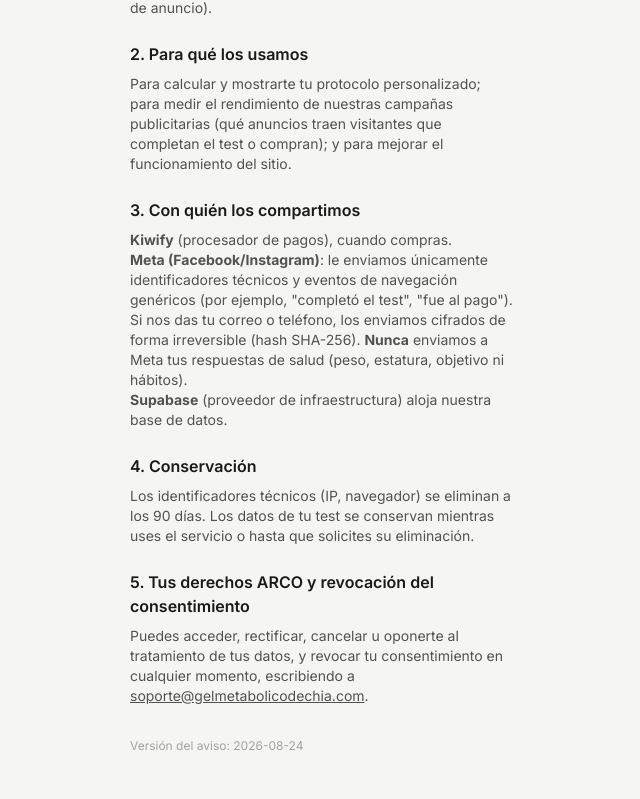
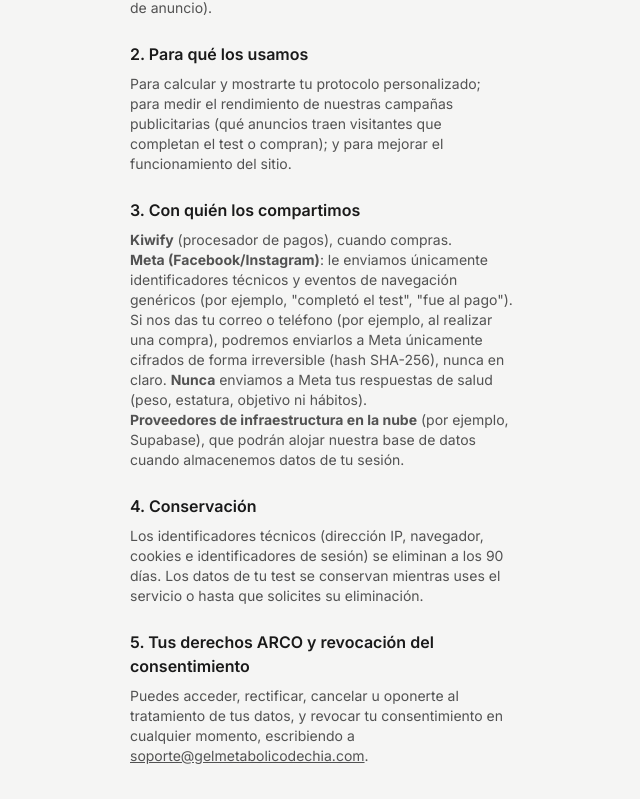
Before and after one commit to qortexia/Gel_Metabolico_de_Chia, a Next.js app: page /privacy in a window 1280 px wide. Shown: the part 502-1301 px from the top of the page, without its empty margins (318-958 px from the left). Built offline with nearby package versions, Linux system fonts and the light colour scheme; no server answers.

Commit message:
docs(privacy): phrase Meta hashing and cloud hosting as conditional

```diff
--- a/src/app/privacy/page.tsx
+++ b/src/app/privacy/page.tsx
@@ -51,17 +51,20 @@ export default function PrivacyPage() {
           <br />
           <strong>Meta (Facebook/Instagram)</strong>: le enviamos únicamente identificadores técnicos
           y eventos de navegación genéricos (por ejemplo, &quot;completó el test&quot;, &quot;fue al
-          pago&quot;). Si nos das tu correo o teléfono, los enviamos cifrados de forma irreversible
-          (hash SHA-256). <strong>Nunca</strong> enviamos a Meta tus respuestas de salud (peso,
+          pago&quot;). Si nos das tu correo o teléfono (por ejemplo, al realizar una compra), podremos
+          enviarlos a Meta únicamente cifrados de forma irreversible (hash SHA-256), nunca en claro.{' '}
+          <strong>Nunca</strong> enviamos a Meta tus respuestas de salud (peso,
           estatura, objetivo ni hábitos).
           <br />
-          <strong>Supabase</strong> (proveedor de infraestructura) aloja nuestra base de datos.
+          <strong>Proveedores de infraestructura en la nube</strong> (por ejemplo, Supabase), que
+          podrán alojar nuestra base de datos cuando almacenemos datos de tu sesión.
         </p>
 
         <h2 className={SECTION}>4. Conservación</h2>
         <p className={TEXT}>
-          Los identificadores técnicos (IP, navegador) se eliminan a los 90 días. Los datos de tu
-          test se conservan mientras uses el servicio o hasta que solicites su eliminación.
+          Los identificadores técnicos (dirección IP, navegador, cookies e identificadores de sesión)
+          se eliminan a los 90 días. Los datos de tu test se conservan mientras uses el servicio o
+          hasta que solicites su eliminación.
         </p>
 
         <h2 className={SECTION}>5. Tus derechos ARCO y revocación del consentimiento</h2>
```
